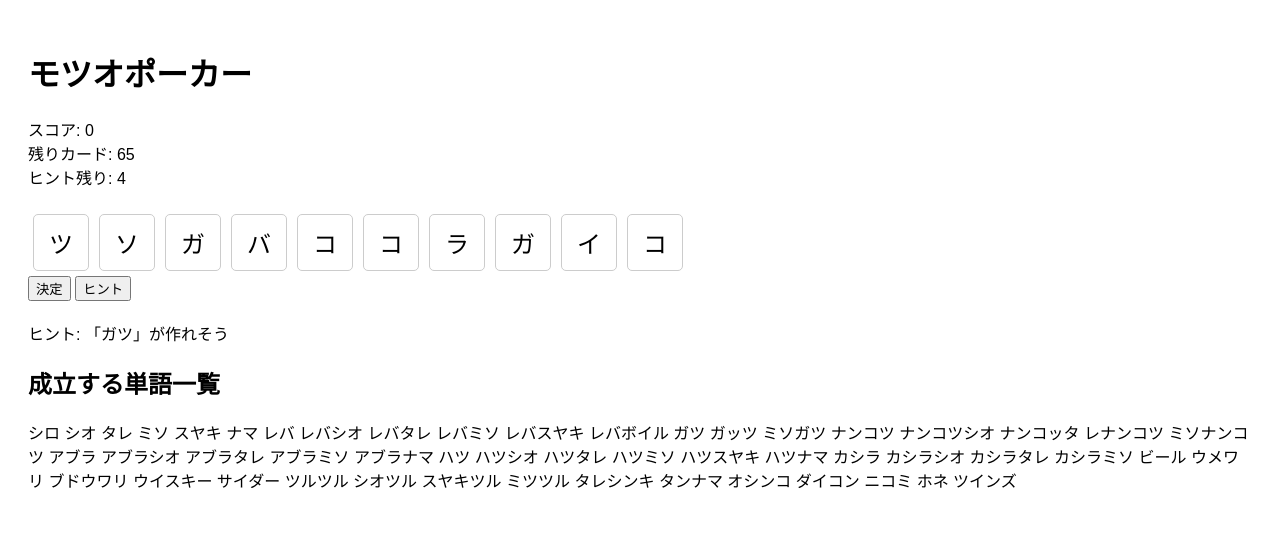
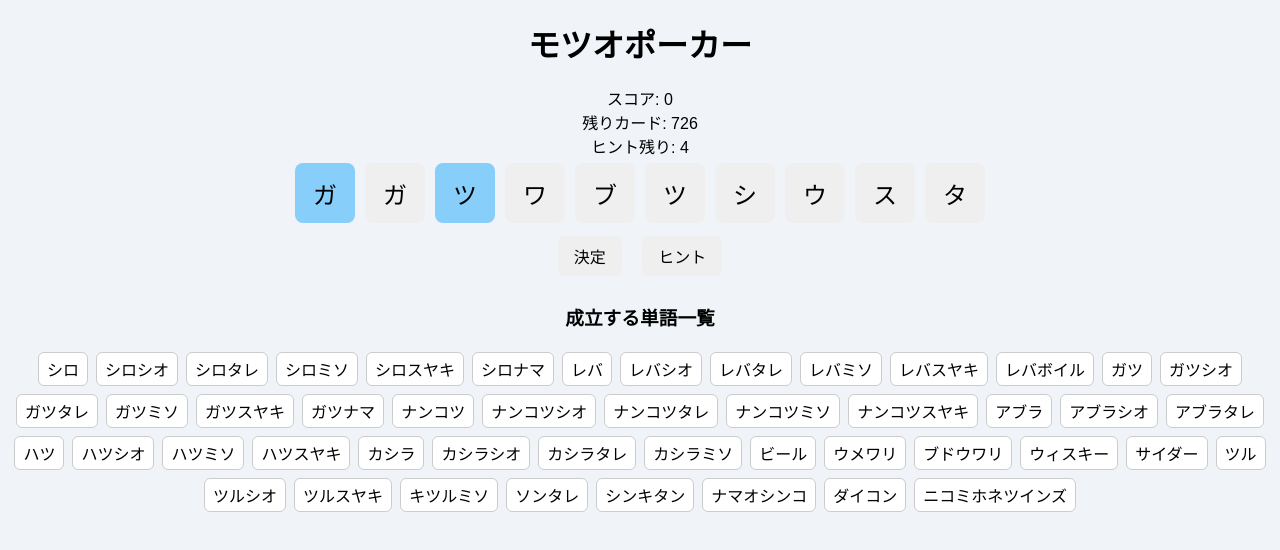
Before and after one commit to TwinsIRIGUTi/Motuo, a plain HTML site: page index.html in a window 1280 px wide. Both pictures are taken after a click on the button "ヒント". Drawn offline with Linux system fonts and the light colour scheme.

Commit message:
Update index.html

```diff
--- a/index.html
+++ b/index.html
@@ -1,156 +1,191 @@
 <!DOCTYPE html>
 <html lang="ja">
 <head>
-  <meta charset="UTF-8" />
-  <meta name="viewport" content="width=device-width, initial-scale=1.0"/>
+  <meta charset="UTF-8">
   <title>モツオポーカー</title>
   <style>
     body {
       font-family: sans-serif;
-      padding: 20px;
+      text-align: center;
+      background-color: #f0f4f8; /* 背景色変更 */
     }
     h1 {
-      font-size: 32px;
+      font-size: 2em;
+      margin: 20px 0;
     }
-    .card-button {
+    #cards button {
       font-size: 24px;
       margin: 5px;
-      padding: 10px 15px;
+      width: 60px;
+      height: 60px;
+      border-radius: 8px;
+    }
+    #cards button.selected {
+      background-color: #87cefa;
+    }
+    .word-list span {
+      display: inline-block;
+      margin: 4px;
+      padding: 4px 8px;
       border: 1px solid #ccc;
-      border-radius: 5px;
-      background-color: white;
-      cursor: pointer;
+      border-radius: 6px;
+      background: white;
     }
-    .card-button.selected {
-      background-color: #add8e6;
+    button {
+      font-size: 16px;
+      margin: 8px;
+      padding: 8px 16px;
+      border-radius: 6px;
+      border: none;
     }
-    #result {
-      margin-top: 20px;
+    .status {
+      margin-top: 10px;
+      font-weight: bold;
     }
   </style>
 </head>
 <body>
   <h1>モツオポーカー</h1>
   <div>スコア: <span id="score">0</span></div>
-  <div>残りカード: <span id="remaining">0</span></div>
-  <div>ヒント残り: <span id="hints">5</span></div>
-
-  <div id="cards" style="margin-top: 20px;"></div>
-
+  <div>残りカード: <span id="deckCount">65</span></div>
+  <div>ヒント残り: <span id="hintCount">5</span></div>
+  <div id="cards"></div>
   <button onclick="confirmSelection()">決定</button>
   <button onclick="showHint()">ヒント</button>
-
-  <div id="result"></div>
-
-  <h2>成立する単語一覧</h2>
-  <div id="word-list"></div>
+  <div class="status" id="resultText"></div>
+  <h3>成立する単語一覧</h3>
+  <div class="word-list" id="validWords"></div>
 
   <script>
-    const allChars = [..."ラシバカツソガスンコイ"];
-    const validWords = [
-      "シロ", "シオ", "タレ", "ミソ", "スヤキ", "ナマ", "レバ",
-      "レバシオ", "レバタレ", "レバミソ", "レバスヤキ", "レバボイル",
-      "ガツ", "ガッツ", "ミソガツ", "ナンコツ", "ナンコツシオ", "ナンコッタ",
-      "レナンコツ", "ミソナンコツ", "アブラ", "アブラシオ", "アブラタレ",
-      "アブラミソ", "アブラナマ", "ハツ", "ハツシオ", "ハツタレ", "ハツミソ",
-      "ハツスヤキ", "ハツナマ", "カシラ", "カシラシオ", "カシラタレ",
-      "カシラミソ", "ビール", "ウメワリ", "ブドウワリ", "ウイスキー", "サイダー",
-      "ツルツル", "シオツル", "スヤキツル", "ミツツル", "タレシンキ", "タンナマ",
-      "オシンコ", "ダイコン", "ニコミ", "ホネ", "ツインズ"
+    const allWords = [
+      "シロ", "シロシオ", "シロタレ", "シロミソ", "シロスヤキ", "シロナマ",
+      "レバ", "レバシオ", "レバタレ", "レバミソ", "レバスヤキ", "レバボイル",
+      "ガツ", "ガツシオ", "ガツタレ", "ガツミソ", "ガツスヤキ", "ガツナマ",
+      "ナンコツ", "ナンコツシオ", "ナンコツタレ", "ナンコツミソ", "ナンコツスヤキ",
+      "アブラ", "アブラシオ", "アブラタレ",
+      "ハツ", "ハツシオ", "ハツミソ", "ハツスヤキ",
+      "カシラ", "カシラシオ", "カシラタレ", "カシラミソ",
+      "ビール", "ウメワリ", "ブドウワリ", "ウィスキー", "サイダー",
+      "ツル", "ツルシオ", "ツルスヤキ", "キツルミソ",
+      "ソンタレ", "シンキタン", "ナマオシンコ", "ダイコン", "ニコミホネツインズ"
     ];
 
+    let deck = [];
+    let currentCards = [];
+    let selected = [];
     let score = 0;
-    let remainingCards = 65;
-    let hintCount = 5;
-    let currentCards = [];
-    let selectedCards = [];
+    let hints = 5;
+
+    const kanaList = ["シ", "ロ", "タ", "レ", "ミ", "ソ", "ス", "ヤ", "キ", "ナ", "マ", "ガ", "ツ", "レ", "バ", "ハ", "ツ", "カ", "シ", "ラ", "ビ", "ー", "ル", "ウ", "メ", "ワ", "リ", "ド", "ブ", "ウ", "ィ", "ス", "キ", "ー", "サ", "イ", "ダ", "ー", "ツ", "ル", "オ", "ン", "コ", "ダ", "イ", "ネ"];
+
+    function shuffle(array) {
+      for (let i = array.length - 1; i > 0; i--) {
+        const j = Math.floor(Math.random() * (i + 1));
+        [array[i], array[j]] = [array[j], array[i]];
+      }
+    }
+
+    function initGame() {
+      for (let i = 0; i < 4; i++) kanaList.push(...kanaList);
+      deck = [...kanaList];
+      shuffle(deck);
+      drawCards();
+      displayValidWords();
+    }
 
     function drawCards() {
-      currentCards = [];
-      for (let i = 0; i < 10; i++) {
-        const randChar = allChars[Math.floor(Math.random() * allChars.length)];
-        currentCards.push(randChar);
-      }
-      selectedCards = [];
-      renderCards();
-      updateStatus();
-      document.getElementById("result").textContent = "";
+      currentCards = deck.splice(0, 10);
+      selected = [];
+      updateDisplay();
     }
 
-    function renderCards() {
-      const cardsContainer = document.getElementById("cards");
-      cardsContainer.innerHTML = "";
+    function updateDisplay() {
+      document.getElementById("cards").innerHTML = "";
+      currentCards.forEach((kana, i) => {
+        const btn = document.createElement("button");
+        btn.textContent = kana;
+        if (selected.includes(i)) btn.classList.add("selected");
+        btn.onclick = () => toggleSelect(i);
+        document.getElementById("cards").appendChild(btn);
+      });
+      document.getElementById("deckCount").textContent = deck.length;
+      document.getElementById("score").textContent = score;
+      document.getElementById("hintCount").textContent = hints;
+    }
 
-      currentCards.forEach((char, index) => {
-        const btn = document.createElement("button");
-        btn.textContent = char;
-        btn.className = "card-button";
-        btn.onclick = () => selectCard(index);
-        cardsContainer.appendChild(btn);
+    function toggleSelect(index) {
+      if (selected.includes(index)) {
+        selected = selected.filter(i => i !== index);
+      } else {
+        selected.push(index);
+      }
+      updateDisplay();
+    }
+
+    function confirmSelection() {
+      if (selected.length === 0) {
+        drawCards();
+        document.getElementById("resultText").textContent = "選択なし。カードを引き直しました。";
+        return;
+      }
+      const word = selected.map(i => currentCards[i]).join("");
+      if (allWords.includes(word)) {
+        score += selected.length;
+        document.getElementById("resultText").textContent = `成立: ${word} +${selected.length}点`;
+        drawCards();
+      } else {
+        document.getElementById("resultText").textContent = "不成立。カードを引き直します。";
+        drawCards();
+      }
+    }
+
+    function showHint() {
+      if (hints <= 0) return;
+      const combos = getAllCombinations(currentCards);
+      for (const combo of combos) {
+        if (allWords.includes(combo)) {
+          selected = [];
+          for (let i = 0; i < combo.length; i++) {
+            const idx = currentCards.indexOf(combo[i], selected[selected.length - 1] + 1 || 0);
+            if (idx !== -1) selected.push(idx);
+          }
+          updateDisplay();
+          hints--;
+          document.getElementById("hintCount").textContent = hints;
+          return;
+        }
+      }
+      document.getElementById("resultText").textContent = "ヒントなし";
+    }
+
+    function getAllCombinations(arr) {
+      const results = [];
+      for (let len = 2; len <= arr.length; len++) {
+        const combine = (prefix, rest) => {
+          if (prefix.length === len) {
+            results.push(prefix.join(""));
+            return;
+          }
+          for (let i = 0; i < rest.length; i++) {
+            combine([...prefix, rest[i]], rest.slice(i + 1));
+          }
+        };
+        combine([], arr);
+      }
+      return results;
+    }
+
+    function displayValidWords() {
+      const container = document.getElementById("validWords");
+      container.innerHTML = "";
+      allWords.forEach(word => {
+        const span = document.createElement("span");
+        span.textContent = word;
+        container.appendChild(span);
       });
     }
 
-    function selectCard(index) {
-      const i = selectedCards.indexOf(index);
-      if (i > -1) {
-        selectedCards.splice(i, 1); // 選択解除
-      } else {
-        selectedCards.push(index); // 選択追加
-      }
-      updateSelectedStyles();
-    }
-
-    function updateSelectedStyles() {
-      const buttons = document.querySelectorAll(".card-button");
-      buttons.forEach((btn, index) => {
-        if (selectedCards.includes(index)) {
-          btn.classList.add("selected");
-        } else {
-          btn.classList.remove("selected");
-        }
-      });
-    }
-
-    function confirmSelection() {
-      const word = selectedCards.map(i => currentCards[i]).join("");
-      if (validWords.includes(word)) {
-        score += word.length;
-        remainingCards -= currentCards.length;
-        document.getElementById("result").textContent = `成立！「${word}」で${word.length}点`;
-      } else {
-        document.getElementById("result").textContent = "不成立。カードを引き直します。";
-      }
-      drawCards();
-    }
-
-    function showHint() {
-      if (hintCount <= 0) {
-        document.getElementById("result").textContent = "ヒントはもう使えません。";
-        return;
-      }
-      for (let word of validWords) {
-        if ([...word].every(c => currentCards.includes(c))) {
-          document.getElementById("result").textContent = `ヒント: 「${word}」が作れそう`;
-          hintCount--;
-          updateStatus();
-          return;
-        }
-      }
-      document.getElementById("result").textContent = "ヒント：作れそうな単語が見つかりません。";
-    }
-
-    function updateStatus() {
-      document.getElementById("score").textContent = score;
-      document.getElementById("remaining").textContent = remainingCards;
-      document.getElementById("hints").textContent = hintCount;
-    }
-
-    function renderWordList() {
-      document.getElementById("word-list").textContent = validWords.join(" ");
-    }
-
-    renderWordList();
-    drawCards();
+    initGame();
   </script>
 </body>
 </html>
```
